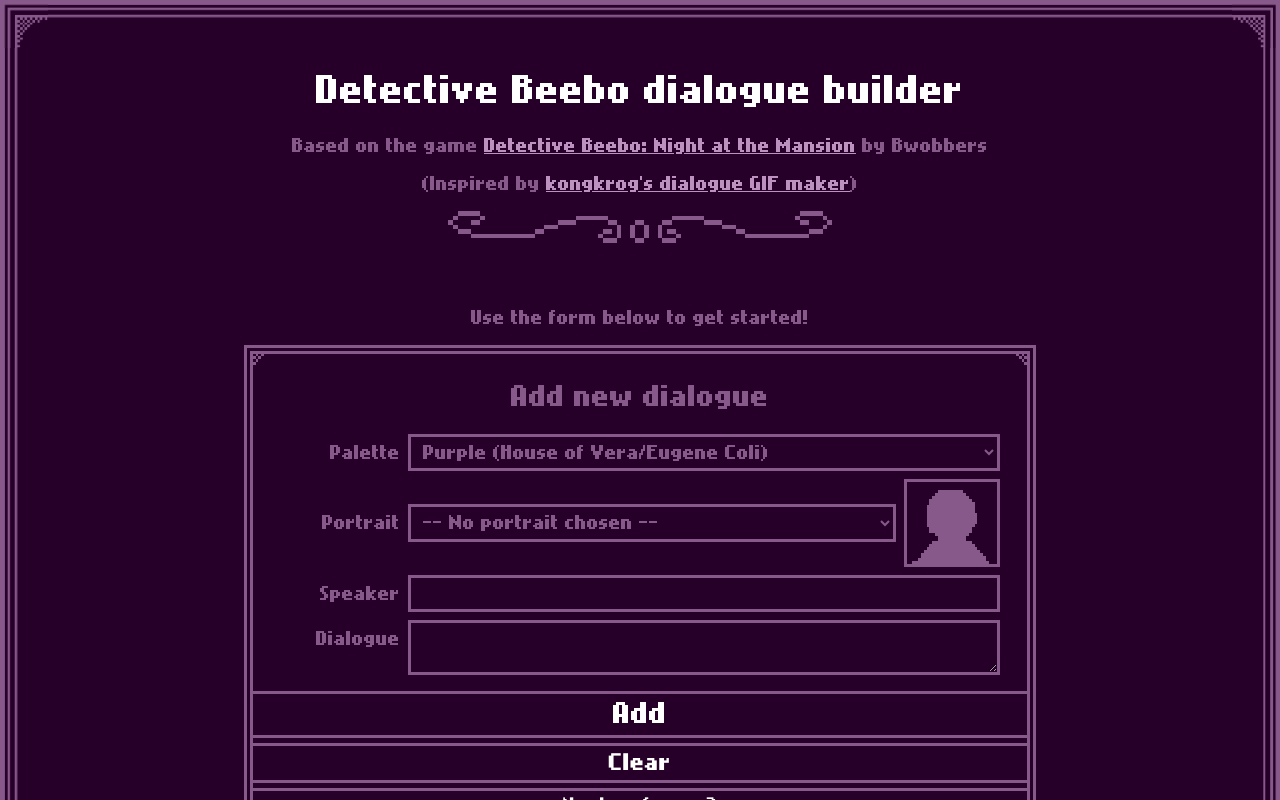
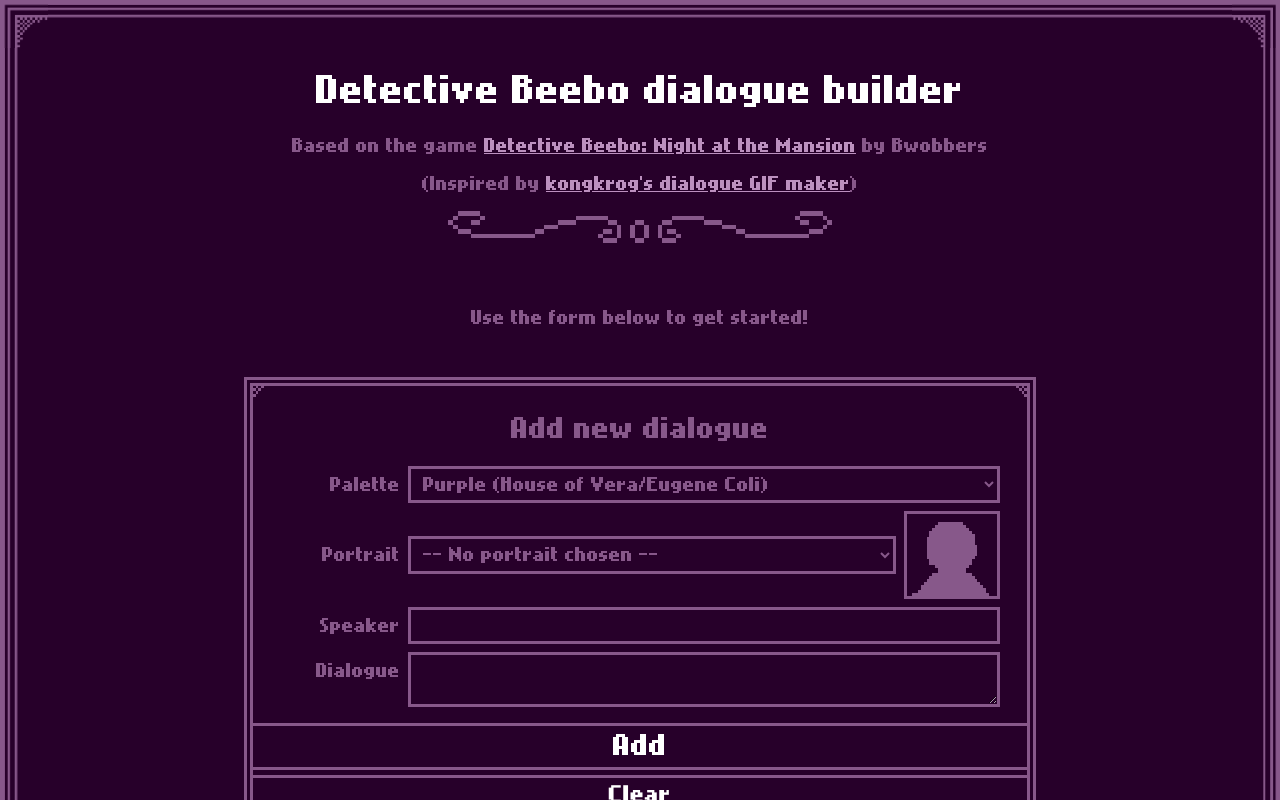
Before and after one commit to wovenstarlight/beebo-dialogue, a React (Create React App) app: page / in a window 1280 px wide. Shown: the top 800 px of the page. Built offline with nearby package versions, Linux system fonts and the light colour scheme.

Commit message:
Remove whitespace around dialogues in prep for img rendering

```diff
--- a/src/styles/App.css
+++ b/src/styles/App.css
@@ -161,7 +161,7 @@ body {
 	image-rendering: optimize-contrast;			/* CSS3 Proposed					*/
 	-ms-interpolation-mode: nearest-neighbor;	/* IE8+								*/
 
-	#dialogues { padding-block: 2em }
+	#topmenu { margin-block-end: 2em }
 
 	#clearall {
 		display: block;
@@ -188,7 +188,7 @@ textarea {
 }
 
 .menu {
-	margin-inline: 5em;
+	margin: 3em 5em 0;
 	padding-block: 1em;
 	border: 1.25em solid transparent;
 	border-image: url("../assets/images/smallBorder.png") 34% repeat;
--- a/src/styles/JSONForm.css
+++ b/src/styles/JSONForm.css
@@ -1,6 +1,4 @@
 #jsonform {
-	margin-block-start: 3em;
-
 	& > :first-child { margin-block: 0 }
 	.explainer { text-align: center }
 }
--- a/src/styles/TextBox.css
+++ b/src/styles/TextBox.css
@@ -61,6 +61,7 @@
 
 	&:not(:hover, :focus-within) .buttons {
 		opacity: 0;
+		left: 0;
 	}
 }
 
@@ -139,5 +140,5 @@
 /* #endregion */
 
 /* Editing form */
-.dialogueform:not(:first-child)	{ margin-block-start: 0.75em }
-.dialogueform:not(:last-child)	{ margin-block-end: 0.75em }
+#dialogues .dialogueform:not(:first-child)	{ margin-block-start: 0.75em }
+#dialogues .dialogueform:not(:last-child)	{ margin-block-end: 0.75em }
```
